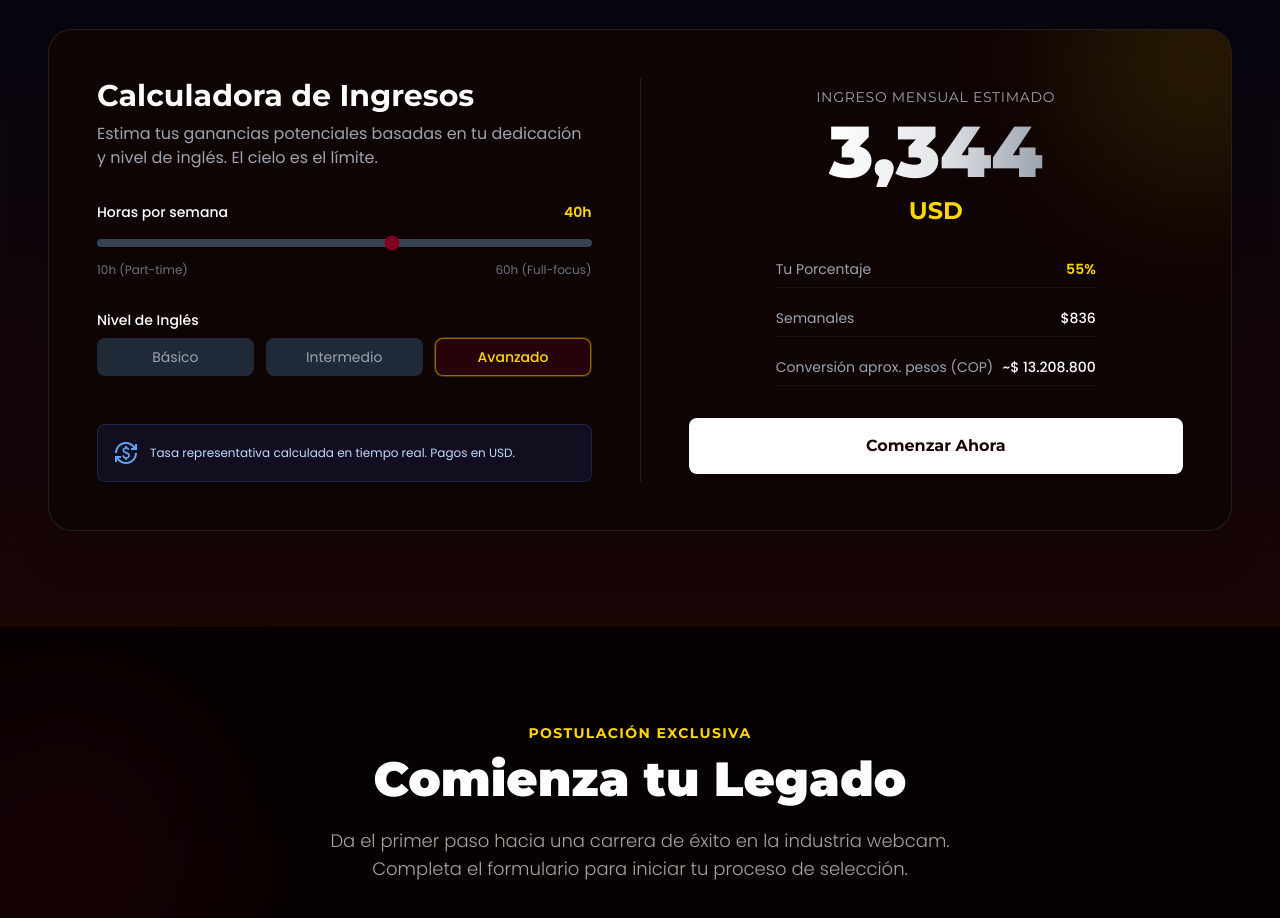
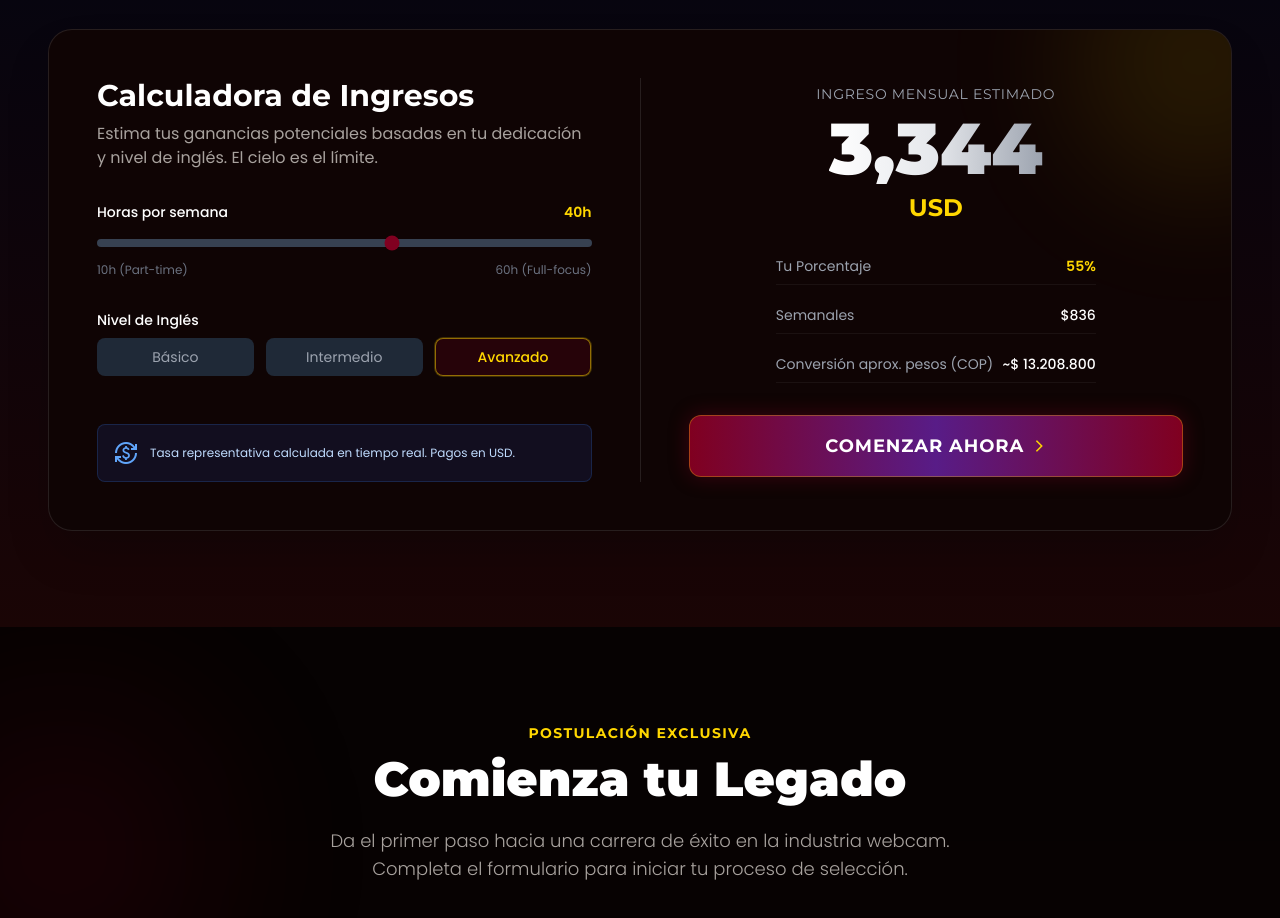
Before and after one commit to thevelvetstudio/the-velvet-studio, a React (Vite) app: page / in a window 1280 px wide. Shown: the part 1700-2618 px from the top of the page. Built offline with nearby package versions, Linux system fonts and the light colour scheme; a web font is replaced by a local one.

Commit message:
Update EarningsCalculator.tsx

```diff
--- a/components/EarningsCalculator.tsx
+++ b/components/EarningsCalculator.tsx
@@ -46,7 +46,7 @@ export const EarningsCalculator: React.FC = () => {
                     {/* Controls */}
                     <div className="flex-1 flex flex-col justify-center relative z-10">
                         <h2 className="text-3xl font-bold text-white mb-2 font-display">Calculadora de Ingresos</h2>
-                        <p className="text-gray-400 mb-8 font-body">Estima tus ganancias potenciales basadas en tu dedicación y nivel de inglés. El cielo es el límite.</p>
+                        <p className="text-stone-400 mb-8 font-body">Estima tus ganancias potenciales basadas en tu dedicación y nivel de inglés. El cielo es el límite.</p>
 
                         <div className="space-y-8">
                             <div>
@@ -123,9 +123,12 @@ export const EarningsCalculator: React.FC = () => {
 
                         <button
                             onClick={scrollToApply}
-                            className="mt-8 w-full py-4 rounded-lg bg-white text-secondary font-bold hover:bg-gray-100 transition-colors font-display"
+                            className="mt-8 w-full py-4 rounded-xl bg-gradient-to-r from-primary via-purple-900 to-primary hover:from-primary-light hover:via-purple-800 hover:to-primary-light text-white font-bold text-lg shadow-[0_0_20px_rgba(128,0,32,0.4)] hover:shadow-[0_0_30px_rgba(128,0,32,0.6)] transition-all transform hover:-translate-y-1 relative overflow-hidden group border border-accent/30"
                         >
-                            Comenzar Ahora
+                            <div className="absolute inset-0 bg-gradient-to-r from-transparent via-white/10 to-transparent translate-x-[-100%] group-hover:translate-x-[100%] transition-transform duration-1000"></div>
+                            <span className="relative z-10 font-display uppercase tracking-wider flex items-center justify-center gap-2">
+                                Comenzar Ahora <span className="material-symbols-outlined text-accent text-sm">arrow_forward_ios</span>
+                            </span>
                         </button>
                     </div>
                 </div>
```
